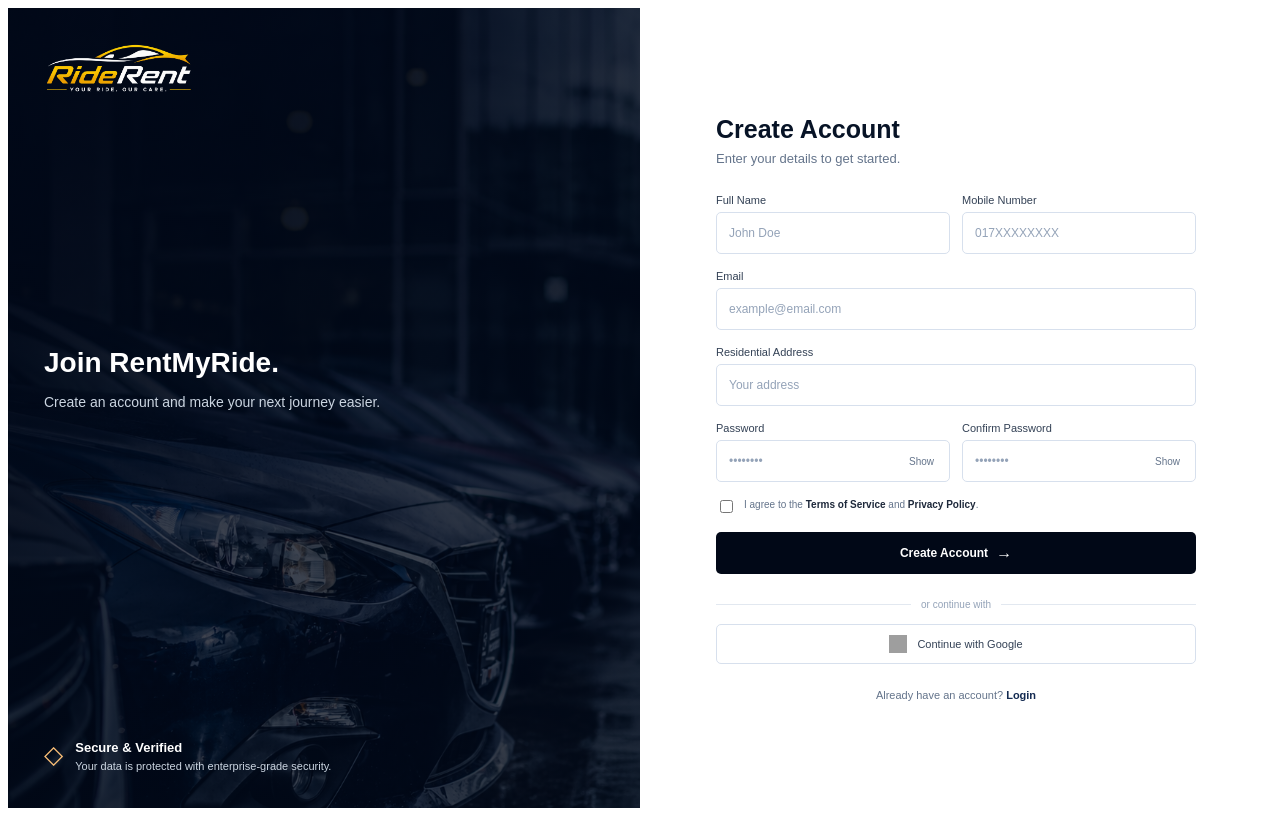
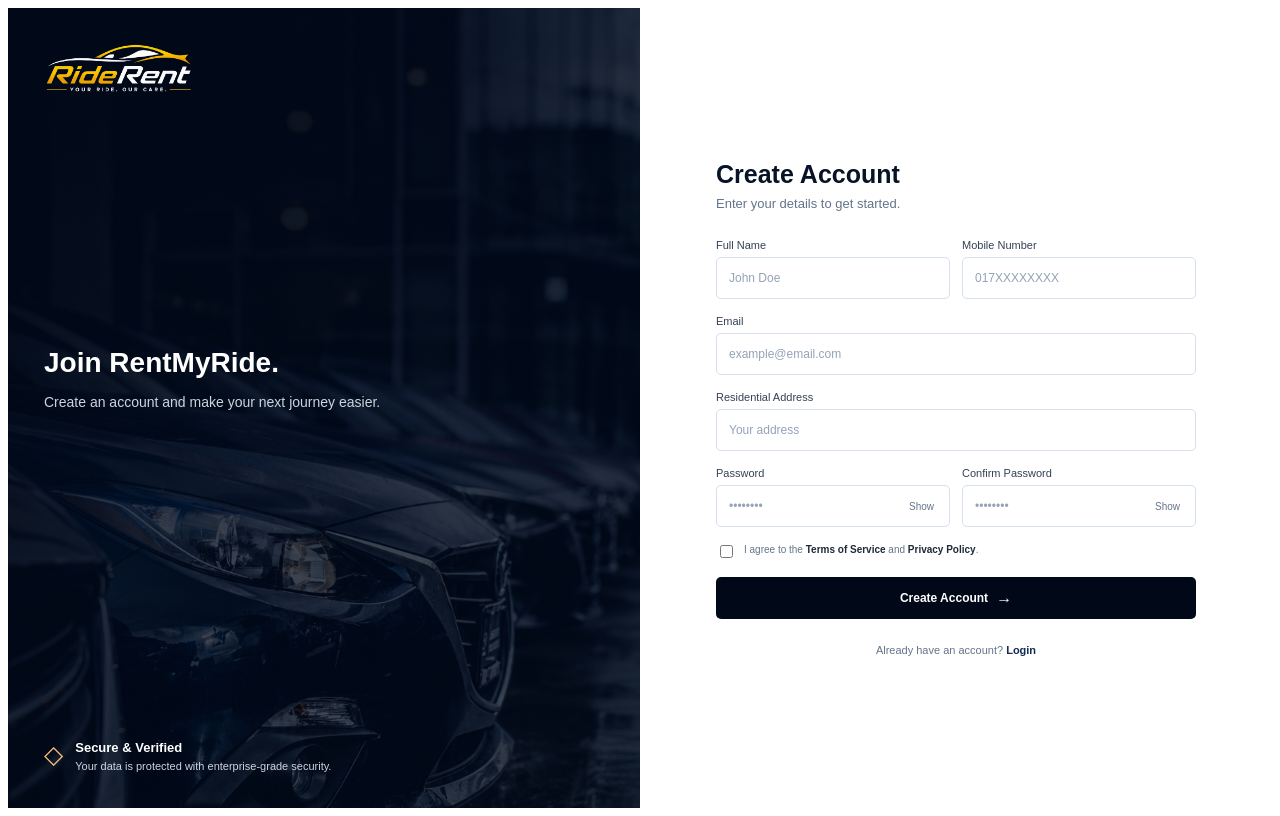
Before and after one commit to 0xAhnaf/RideRent, a React (Vite) app in the folder frontend/: page /signup in a window 1280 px wide. Built offline with nearby package versions, Linux system fonts and the light colour scheme; no server answers; grey boxes are pictures that could not be loaded.

Commit message:
minor changes

```diff
--- a/frontend/src/components/AdminRoute.jsx
+++ b/frontend/src/components/AdminRoute.jsx
@@ -1,5 +1,5 @@
+import { useEffect } from "react";
 import { Navigate, Outlet } from "react-router-dom";
-
 import { useAuth } from "../context/AuthContext";
 
 /*
@@ -22,6 +22,19 @@ function AdminRoute() {
     isAuthenticated,
   } = useAuth();
 
+  useEffect(() => {
+    const handlePageShow = (event) => {
+      if (event.persisted) {
+        window.location.reload();
+      }
+    };
+
+    window.addEventListener("pageshow", handlePageShow);
+
+    return () => {
+      window.removeEventListener("pageshow", handlePageShow);
+    };
+  }, []);
   /*
   |--------------------------------------------------------------------------
   | Wait Until Authentication Is Checked
--- a/frontend/src/pages/AuthPages/LoginPage.jsx
+++ b/frontend/src/pages/AuthPages/LoginPage.jsx
@@ -6,7 +6,6 @@ import AuthCard from "./components/AuthCard";
 import AuthInput from "./components/AuthInput";
 import PasswordInput from "./components/PasswordInput";
 import SubmitButton from "./components/SubmitButton";
-import SocialLogin from "./components/SocialLogin";
 import AuthFooter from "./components/AuthFooter";
 
 import { useAuth } from "../../context/AuthContext";
@@ -157,7 +156,7 @@ function LoginPage() {
           />
         </form>
 
-        <SocialLogin />
+
 
         <AuthFooter
           text="Don't have an account?"
--- a/frontend/src/pages/AuthPages/SignUpPage.jsx
+++ b/frontend/src/pages/AuthPages/SignUpPage.jsx
@@ -6,7 +6,6 @@ import AuthCard from "./components/AuthCard";
 import AuthInput from "./components/AuthInput";
 import PasswordInput from "./components/PasswordInput";
 import SubmitButton from "./components/SubmitButton";
-import SocialLogin from "./components/SocialLogin";
 import AuthFooter from "./components/AuthFooter";
 
 import { useAuth } from "../../context/AuthContext";
@@ -244,7 +243,7 @@ function SignUpPage() {
           />
         </form>
 
-        <SocialLogin />
+
 
         <AuthFooter
           text="Already have an account?"
--- a/frontend/src/pages/AuthPages/components/SocialLogin.jsx
+++ /dev/null
@@ -1,19 +0,0 @@
-function SocialLogin() {
-  return (
-    <div className="social-login">
-      <div className="social-divider">
-        <span>or continue with</span>
-      </div>
-
-      <button type="button" className="google-button">
-        <img
-          src="https://www.gstatic.com/firebasejs/ui/2.0.0/images/auth/google.svg"
-          alt="Google"
-        />
-        Continue with Google
-      </button>
-    </div>
-  );
-}
-
-export default SocialLogin;
```
